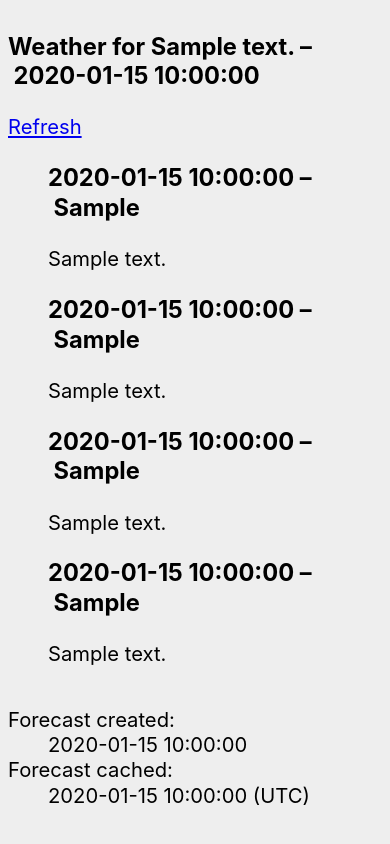
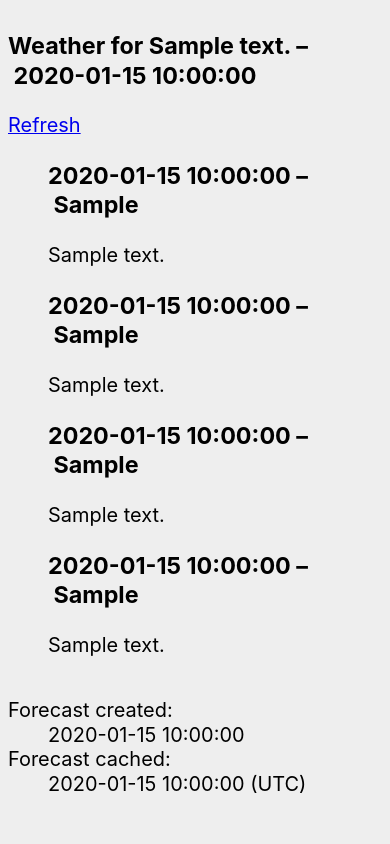
Before and after one commit to JulianNorton/weather-milliseconds, a Flask app: template templates/index.html in a window 390 px wide. Run offline with Flask 2, Linux system fonts and the light colour scheme; the template is opened without the code that fills it: most values are stand-ins (such as "Sample title", 1, 10 or a date in 2020).

Commit message:
updating responsive typography

```diff
--- a/templates/base.html
+++ b/templates/base.html
@@ -12,7 +12,7 @@
         body {
             background-color: #eeeeee;
             font-size: 18px;
-            font-size: calc(1em + .5vh);
+            font-size: calc(112.5% + 0.5vw);
             line-height: 1.25;
             font-family: -apple-system, BlinkMacSystemFont, "Segoe UI", "Roboto", "Oxygen", "Ubuntu", "Cantarell", "Fira Sans", "Droid Sans", "Helvetica Neue", sans-serif;
 
```
